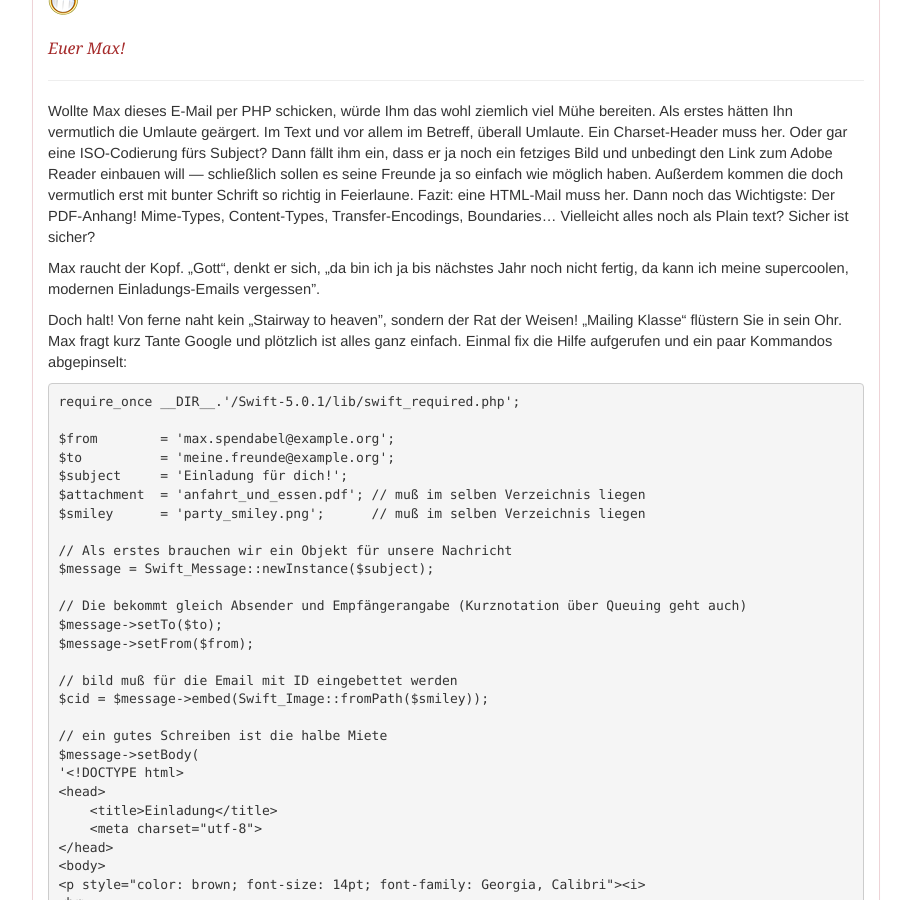
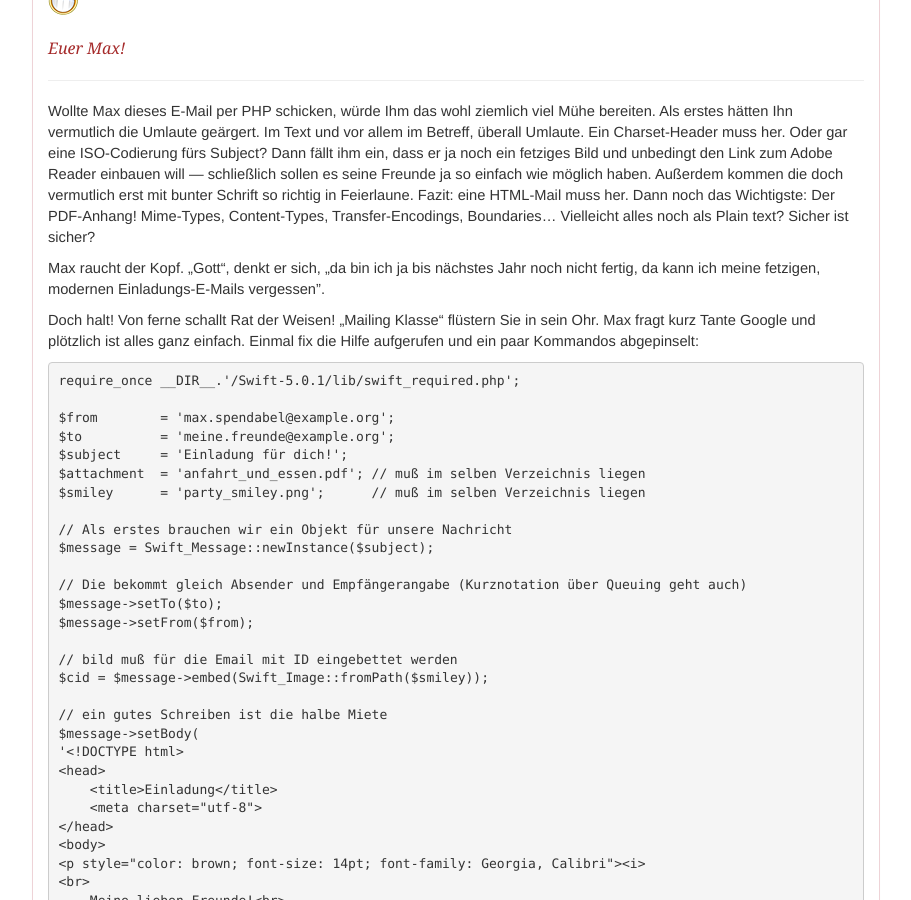
Before and after one commit to php-de/php-de.github.io, a Jekyll site: the page built from email/email-class.md, in a window 1280 px wide and 900 px high, scrolled down 659 px. Shown: the whole window, without its empty margins (38-949 px from the left). Built offline with Jekyll 4.4.1, drawn with Linux system fonts in a browser that asks for light colours.

Commit message:
Update email-class.md

```diff
--- a/email/email-class.md
+++ b/email/email-class.md
@@ -52,9 +52,9 @@ entry-type: in-progress
 Wollte Max dieses E-Mail per PHP schicken, würde Ihm das wohl ziemlich viel Mühe bereiten. Als erstes hätten Ihn vermutlich die Umlaute geärgert. Im Text und vor allem im Betreff, überall Umlaute. Ein Charset-Header muss her. Oder gar eine ISO-Codierung fürs Subject? Dann fällt ihm ein, dass er ja noch ein fetziges Bild und unbedingt den Link zum Adobe Reader einbauen will ― schließlich sollen es seine Freunde ja so einfach wie möglich haben. Außerdem kommen die  doch vermutlich erst mit bunter Schrift so richtig in Feierlaune. Fazit: eine HTML-Mail muss her. Dann noch das Wichtigste: Der PDF-Anhang!
 Mime-Types, Content-Types, Transfer-Encodings, Boundaries… Vielleicht alles noch als Plain text? Sicher ist sicher?
 
-Max raucht der Kopf. „Gott“, denkt er sich, „da bin ich ja bis nächstes Jahr noch nicht fertig, da kann ich meine supercoolen, modernen Einladungs-Emails vergessen".
+Max raucht der Kopf. „Gott“, denkt er sich, „da bin ich ja bis nächstes Jahr noch nicht fertig, da kann ich meine fetzigen, modernen Einladungs-E-Mails vergessen".
 
-Doch halt! Von ferne naht kein „Stairway to heaven", sondern der Rat der Weisen! „Mailing Klasse“ flüstern Sie in sein Ohr. Max fragt kurz Tante Google und plötzlich ist alles ganz einfach. Einmal fix die Hilfe aufgerufen und ein paar Kommandos abgepinselt:
+Doch halt! Von ferne schallt Rat der Weisen! „Mailing Klasse“ flüstern Sie in sein Ohr. Max fragt kurz Tante Google und plötzlich ist alles ganz einfach. Einmal fix die Hilfe aufgerufen und ein paar Kommandos abgepinselt:
 
 
 ~~~ php
```
